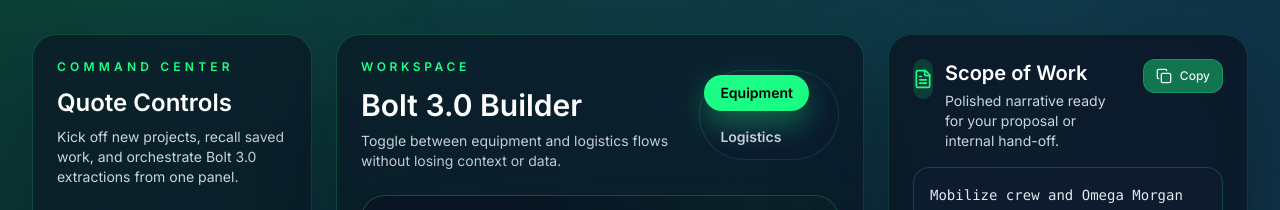
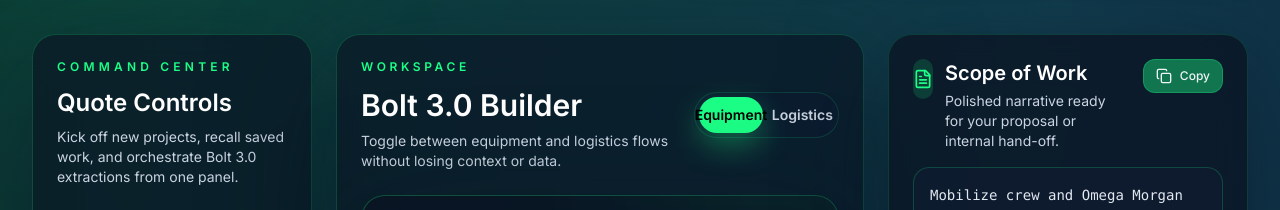
Before and after one commit to Kyletho2020/Volt1.1, a React (Vite) app: page / in a window 1280 px wide. Shown: the part 290-500 px from the top of the page. Built offline with nearby package versions, Linux system fonts and the light colour scheme; no server answers; the database is empty.

Commit message:
Improve workspace tab alignment

```diff
--- a/src/App.tsx
+++ b/src/App.tsx
@@ -539,13 +539,13 @@ const App: React.FC = () => {
                   Toggle between equipment and logistics flows without losing context or data.
                 </p>
               </div>
-              <div className="flex flex-wrap items-center gap-2 rounded-full border border-accent/15 bg-surface-highlight/60 p-1">
+              <div className="grid grid-cols-2 items-center gap-2 rounded-full border border-accent/15 bg-surface-highlight/60 p-1">
                 {workspaceTabs.map(tab => (
                   <button
                     key={tab.key}
                     type="button"
                     onClick={() => setActiveWorkspace(tab.key)}
-                    className={`flex items-center gap-2 rounded-full px-4 py-2 text-sm font-semibold transition ${
+                    className={`flex items-center justify-center gap-2 rounded-full px-4 py-2 text-sm font-semibold transition ${
                       activeWorkspace === tab.key
                         ? 'bg-accent text-black shadow-[0_12px_30px_rgba(28,255,135,0.35)]'
                         : 'text-slate-300 hover:text-white'
```
